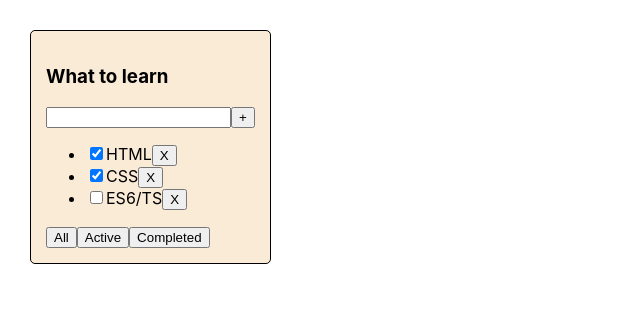
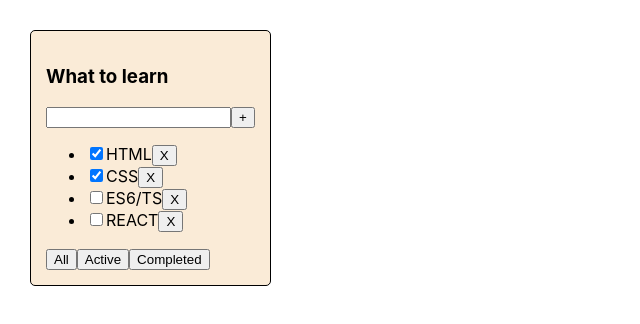
Before and after one commit to AndreyZaytsev90/newProjectReact, a React (Create React App) app: page / in a window 1280 px wide. Shown: the top 324 px of the page, without its empty margins (0-640 px from the left). Built offline with nearby package versions, Linux system fonts and the light colour scheme.

Commit message:
1)added useState<FilterType> and changeTodolistFilter 2) any refactoring

```diff
--- a/src/App.tsx
+++ b/src/App.tsx
@@ -1,15 +1,28 @@
 import './App.css';
-import {TasksType, Todolist} from "./Todolist";
-import { v4 as uuidv4 } from 'uuid';
+import {FilterType, TasksType, Todolist} from "./Todolist";
+import {v4 as v4} from 'uuid';
 import {useState} from "react";
+
+
 
 function App() {
 
-    let [tasks , setTasks] = useState<Array<TasksType>>([
-        {id: uuidv4(), title: "HTML", isDone: true },
-        {id: uuidv4(), title: "CSS", isDone: true },
-        {id: uuidv4(), title: "ES6/TS", isDone: false },
+    let [tasks, setTasks] = useState<Array<TasksType>>([
+        {id: v4(), title: "HTML", isDone: true},
+        {id: v4(), title: "CSS", isDone: true},
+        {id: v4(), title: "ES6/TS", isDone: false},
+        {id: v4(), title: "REACT", isDone: false},
     ])
+    // Локальный стэйт для хранения информации по фильтрации
+    const [filter, setFilter] = useState<FilterType>("all")
+
+    const filteredTasks : Array<TasksType> =
+        (filter === "active")
+            ? tasks.filter(task => !task.isDone)
+            : (filter === "completed")
+                ? tasks.filter(task => task.isDone)
+                : tasks
+
 
     const removeTask = (taskId: string) => {
         console.log("deleted task")
@@ -17,10 +30,18 @@ function App() {
         setTasks(tasks)
     }
 
+    const changeTodolistFilter = (filteredTasks: FilterType) => {
+        setFilter(filteredTasks)
+    }
+
     return (
         <div className="App">
-            <Todolist title="What to learn" tasks={tasks} removeTask={removeTask}/>
-           {/* <Todolist title="What to buy" tasks={tasks_2}/>*/}
+            <Todolist title="What to learn"
+                      tasks={filteredTasks}
+                      removeTask={removeTask}
+                      changeTodolistFilter={changeTodolistFilter}
+            />
+            {/* <Todolist title="What to buy" tasks={tasks_2}/>*/}
         </div>
     );
 }
--- a/src/Button.tsx
+++ b/src/Button.tsx
@@ -1,11 +1,14 @@
 interface ButtonType {
-    name :string
-    callback: ()=> void
+    name: string
+    callback?: () => void | undefined
 }
+
 export const Button = ({name, callback}: ButtonType) => {
 
-    const onClickHandler =()=> {
-        callback()
+    const onClickHandler = () => {
+        if (callback) {
+            callback()
+        }
     }
 
     return (
--- a/src/Todolist.tsx
+++ b/src/Todolist.tsx
@@ -1,7 +1,7 @@
 import './App.css';
 import {Button} from "./Button";
-import {JSX} from "react";
 
+export type FilterType = "all" | "active" | "completed"
 export interface TasksType {
     id: string,
     title: string,
@@ -12,41 +12,45 @@ interface TodolistType {
     title: string,
     tasks: Array<TasksType>,
     removeTask: (taskId: string) => void
+    changeTodolistFilter: (filteredTasks: FilterType) => void
 }
 
-export const Todolist = ({title, tasks, removeTask}: TodolistType) => {
+
+export const Todolist = ({title, tasks, removeTask, changeTodolistFilter}: TodolistType) => {
     console.log(tasks)
 
-    const listItems:Array<JSX.Element> = tasks.map((task:TasksType) => (
-        <li key={task.id}>
-            <input type="checkbox" checked={task.isDone}/>
-            <span>{task.title}</span>
-            <Button name="X" callback={() => removeTask(task.id)}/>
-        </li>
-    ))
+    const removeTaskHandler = (id: string) => {
+        return () => removeTask(id)
+    }
+
+    const filterTaskHandler = (filteredTasks: FilterType) => {
+        return () => changeTodolistFilter(filteredTasks)
+    }
 
     return (
         <div className="todolist">
             <h3>{title}</h3>
             <div>
                 <input/>
-                <Button name="+" callback={() => {
-                }}/>
+                <Button name="+"/>
             </div>
             {tasks.length === 0 ? (
                 <p>Тасок нет</p>
             ) : (
                 <ul>
-                    {listItems}
+                    {tasks.map((task: TasksType) => (
+                        <li key={task.id}>
+                            <input type="checkbox" checked={task.isDone}/>
+                            <span>{task.title}</span>
+                            <Button name="X" callback={removeTaskHandler(task.id)}/>
+                        </li>
+                    ))}
                 </ul>
             )}
             <div>
-                <Button name="All" callback={() => {
-                }}/>
-                <Button name="Active" callback={() => {
-                }}/>
-                <Button name="Completed" callback={() => {
-                }}/>
+                <Button name="All" callback={filterTaskHandler('all')}/>
+                <Button name="Active" callback={filterTaskHandler('active')}/>
+                <Button name="Completed" callback={filterTaskHandler('completed')}/>
             </div>
         </div>
     );
```
